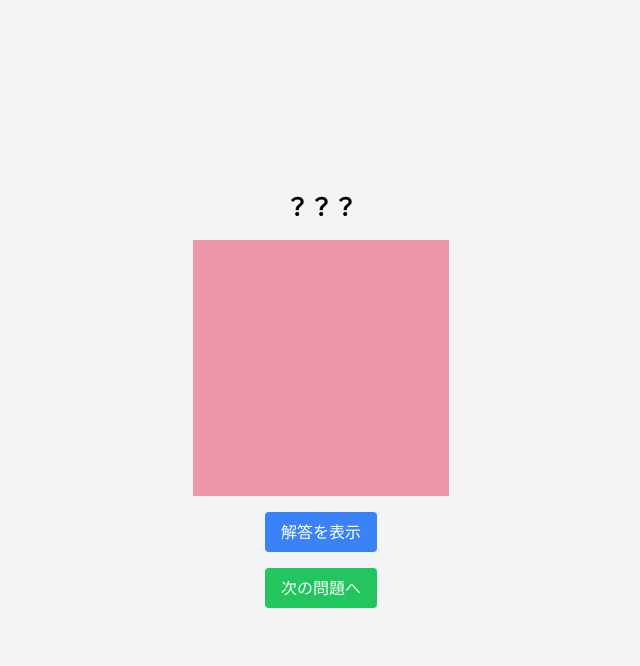
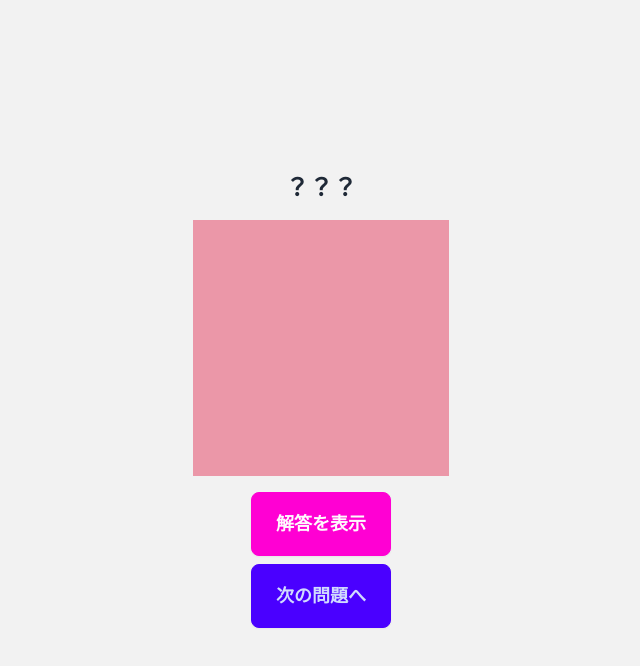
Before and after one commit to torippy1024/jis-color-quiz, a Next.js app: page / in a window 1280 px wide. Both pictures are taken after a click on the button "クイズを開始". Shown: the top 666 px of the page, without its empty margins (319-959 px from the left). Built offline with nearby package versions, Linux system fonts and the light colour scheme.

Commit message:
色やレイアウトの微修正

```diff
--- a/src/app/page.tsx
+++ b/src/app/page.tsx
@@ -25,7 +25,7 @@ export default function QuizPage() {
   };
 
   return (
-    <div className='flex flex-col items-center justify-center min-h-screen p-4 bg-gray-100'>
+    <div className='flex flex-col items-center justify-center min-h-svh p-4 bg-base-200 text-base-content'>
       {showQuiz ? (
         <>
           <div className='text-2xl font-bold mb-4'>
@@ -38,13 +38,13 @@ export default function QuizPage() {
             }}
           ></div>
           <button
-            className='mb-4 px-4 py-2 bg-blue-500 text-white rounded'
+            className='btn btn-secondary btn-lg mb-2'
             onClick={() => setShowAnswer(true)}
           >
             解答を表示
           </button>
           <button
-            className='px-4 py-2 bg-green-500 text-white rounded'
+            className='btn btn-primary btn-lg'
             onClick={handleNextQuestion}
           >
             次の問題へ
@@ -53,10 +53,7 @@ export default function QuizPage() {
       ) : (
         <div className='text-center'>
           <h1 className='text-4xl font-bold mb-8'>JIS慣用色クイズ</h1>
-          <button
-            className='px-6 py-3 bg-green-500 text-white text-xl rounded'
-            onClick={handleStartQuiz}
-          >
+          <button className='btn btn-primary btn-lg' onClick={handleStartQuiz}>
             クイズを開始
           </button>
         </div>
```
